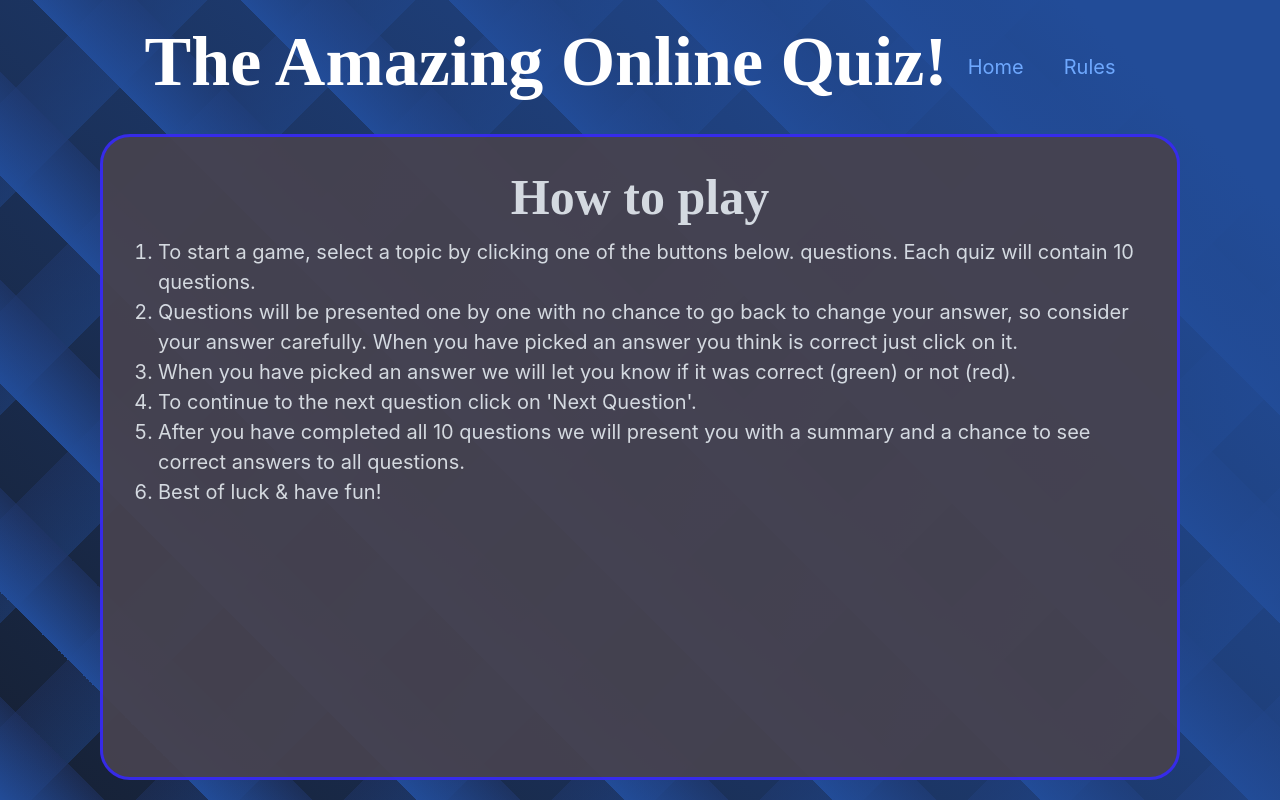
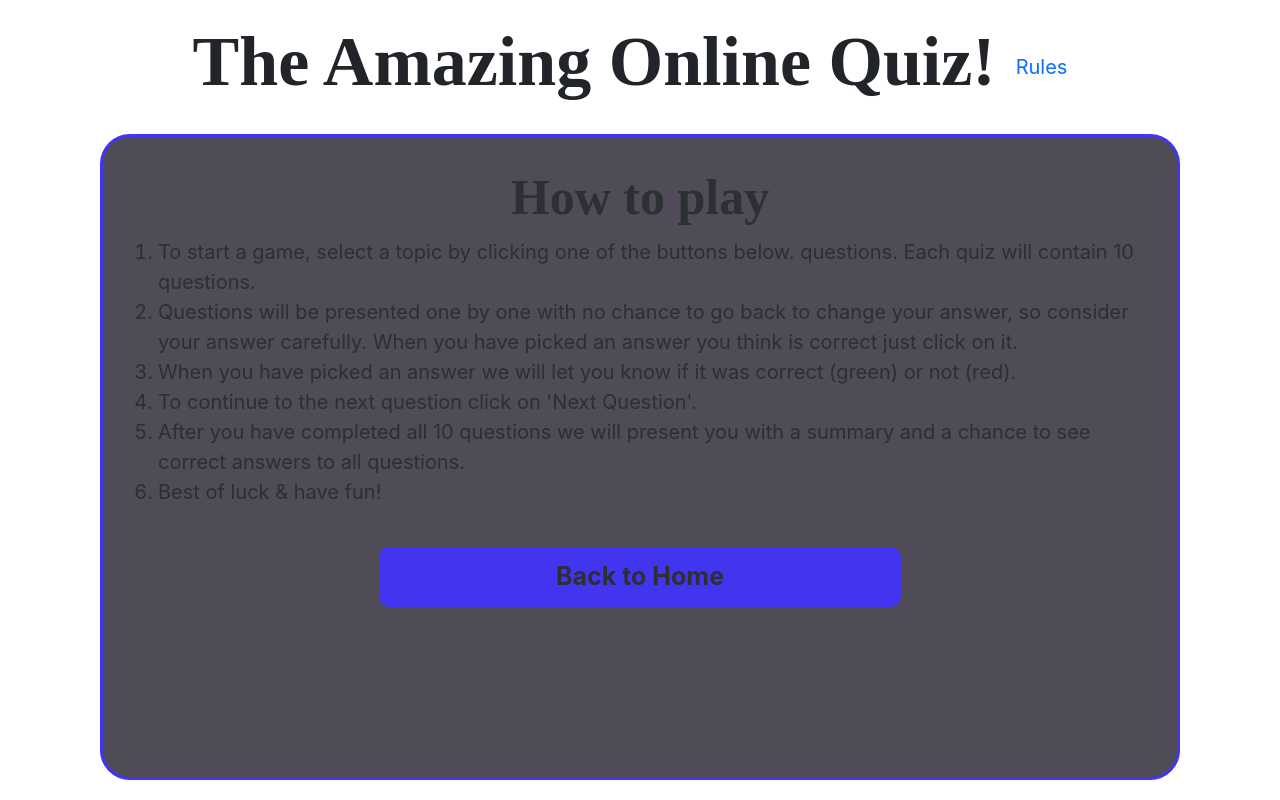
Before and after one commit to r-janovskis/onlinequiz, a React (Create React App) app: page /rules in a window 1280 px wide. Built offline with nearby package versions, Linux system fonts and the light colour scheme; a web font is replaced by a local one.

Commit message:
Fix return to rules to home page and re-start the game

```diff
--- a/public/index.html
+++ b/public/index.html
@@ -1,5 +1,5 @@
 <!DOCTYPE html>
-<html lang="en" data-bs-theme="dark">
+<html lang="en">
   <head>
     <meta charset="utf-8" />
     <link rel="icon" href="%PUBLIC_URL%/logo.png" />
--- a/src/Components/Footer/Footer.css
+++ b/src/Components/Footer/Footer.css
@@ -20,14 +20,13 @@ footer p {
   font-weight: 700;
   margin: 0;
   text-align: center;
-  color: white;
 }
 
 .answerCube {
   display: inline-block;
   height: 100%;
   width: 100%;
-  border: 3px solid white;
+  border: 3px solid black;
 }
 
 .correctCube {
--- a/src/Components/Footer/Footer.js
+++ b/src/Components/Footer/Footer.js
@@ -1,7 +1,13 @@
 import React from "react";
+import { useSelector } from "react-redux";
 import "./Footer.css";
+import { index, quizTopic, questionCount } from "../Quiz/QuizSlice";
 
 function Footer(props) {
+  const currentQuestion = useSelector(index);
+  const quizTitle = useSelector(quizTopic);
+  const numberOfQuestions = useSelector(questionCount);
+
   const generateAnswerCubes = () => {
     let answerCubesArray = [];
     for (let i = 0; i < props.numberOfQuestions; i++) {
@@ -11,11 +17,11 @@ function Footer(props) {
     }
     return answerCubesArray;
   };
-  if (props.gameStatus === "active") {
+  if (quizTitle) {
     return (
       <footer>
         <p>
-          {props.index + 1}/{props.numberOfQuestions}
+          {currentQuestion + 1}/{numberOfQuestions}
         </p>
         <div className="progressBar">{generateAnswerCubes()}</div>
       </footer>
--- a/src/Components/Header/Header.css
+++ b/src/Components/Header/Header.css
@@ -12,7 +12,6 @@ h1 {
 
 header h1 {
   font-size: 3.5rem;
-  color: white;
   font-weight: 900;
 }
 
--- a/src/Components/Header/Header.js
+++ b/src/Components/Header/Header.js
@@ -3,16 +3,16 @@ import "./Header.css";
 
 import { NavLink } from "react-router-dom";
 
-function Header(props) {
+function Header() {
   return (
     <header>
       <h1>The Amazing Online Quiz!</h1>
       <ul className="nav">
-        <li className="nav-item">
+        {/* <li className="nav-item">
           <NavLink className="nav-link active" to="/">
             Home
           </NavLink>
-        </li>
+        </li> */}
         <li className="nav-item">
           <NavLink className="nav-link" to="rules">
             Rules
--- a/src/Components/Main/Main.css
+++ b/src/Components/Main/Main.css
@@ -2,7 +2,6 @@
   min-width: 40%;
   min-height: 60%;
   max-width: 90%;
-  background-color: #46424f;
   opacity: 0.95;
   border: 3px solid #382bf0;
   border-radius: 30px;
--- a/src/Components/QuizCard/QuizCard.css
+++ b/src/Components/QuizCard/QuizCard.css
@@ -12,7 +12,6 @@
 
 .quizCard .btn {
   font-size: 1.2rem;
-  color: white;
   border: 2px solid #7a5af5;
   margin-top: 0.5rem;
   text-align: left;
--- a/src/Components/Results/Results.js
+++ b/src/Components/Results/Results.js
@@ -36,7 +36,7 @@ function Results(props) {
         numberOfQuestions={numberOfQuestions}
       />
       <button className="btn btn-lg mainButton" onClick={handleBackToHome}>
-        Back to Start
+        Back to Home
       </button>
       <section>
         <h2 className="section-header">Correct answers</h2>
--- a/src/Components/Rules/Rules.js
+++ b/src/Components/Rules/Rules.js
@@ -1,7 +1,17 @@
 import React from "react";
+import { useNavigate } from "react-router-dom";
+import { useDispatch } from "react-redux";
+import { resetToInitialState } from "../Quiz/QuizSlice";
 import "./Rules.css";
 
-function Rules(props) {
+function Rules() {
+  const navigate = useNavigate();
+  const dispatch = useDispatch();
+  function handleBackToHome() {
+    navigate("/");
+    dispatch(resetToInitialState());
+  }
+
   return (
     <article className="container">
       <h1>How to play</h1>
@@ -27,6 +37,10 @@ function Rules(props) {
         </li>
         <li>Best of luck & have fun!</li>
       </ol>
+
+      <button className="btn btn-lg mainButton" onClick={handleBackToHome}>
+        Back to Home
+      </button>
     </article>
   );
 }
--- a/src/index.css
+++ b/src/index.css
@@ -9,23 +9,6 @@ body {
     sans-serif;
   -webkit-font-smoothing: antialiased;
   -moz-osx-font-smoothing: grayscale;
-
-  background: linear-gradient(-135deg, rgb(34, 76, 152) 10%, transparent),
-    repeating-linear-gradient(
-      45deg,
-      rgba(34, 76, 152, 1) 0%,
-      rgba(31, 48, 94, 0.6) 5%,
-      transparent 5%,
-      transparent 10%
-    ),
-    repeating-linear-gradient(
-      -45deg,
-      rgba(34, 76, 152, 0.4) 0%,
-      rgba(31, 48, 94, 0.5) 5%,
-      transparent 5%,
-      transparent 10%
-    );
-  background-color: rgba(34, 76, 152, 0.25);
 }
 
 code {
@@ -33,11 +16,6 @@ code {
     monospace;
 }
 
-#root {
-  /*background-image: url("../public/class.jpg");*/
-  background-size: cover;
-}
-
 @media only screen and (max-width: 650px) {
   html {
     font-size: 16px;
```
